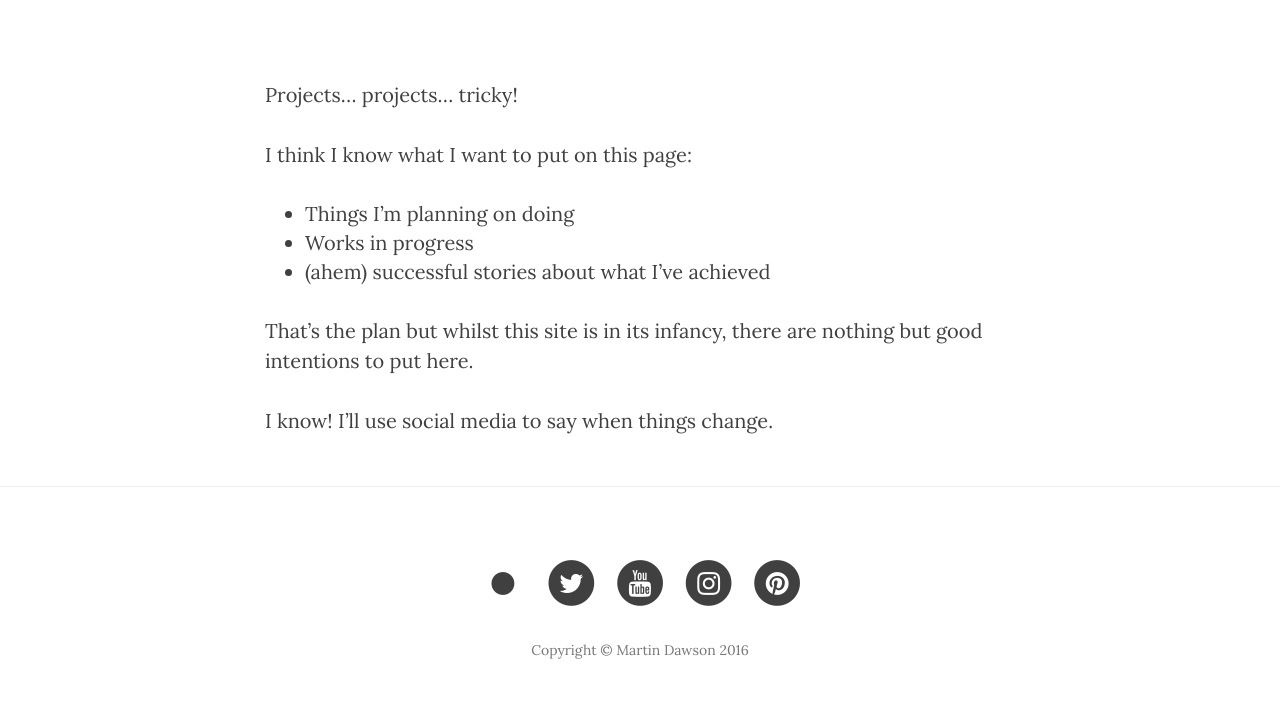
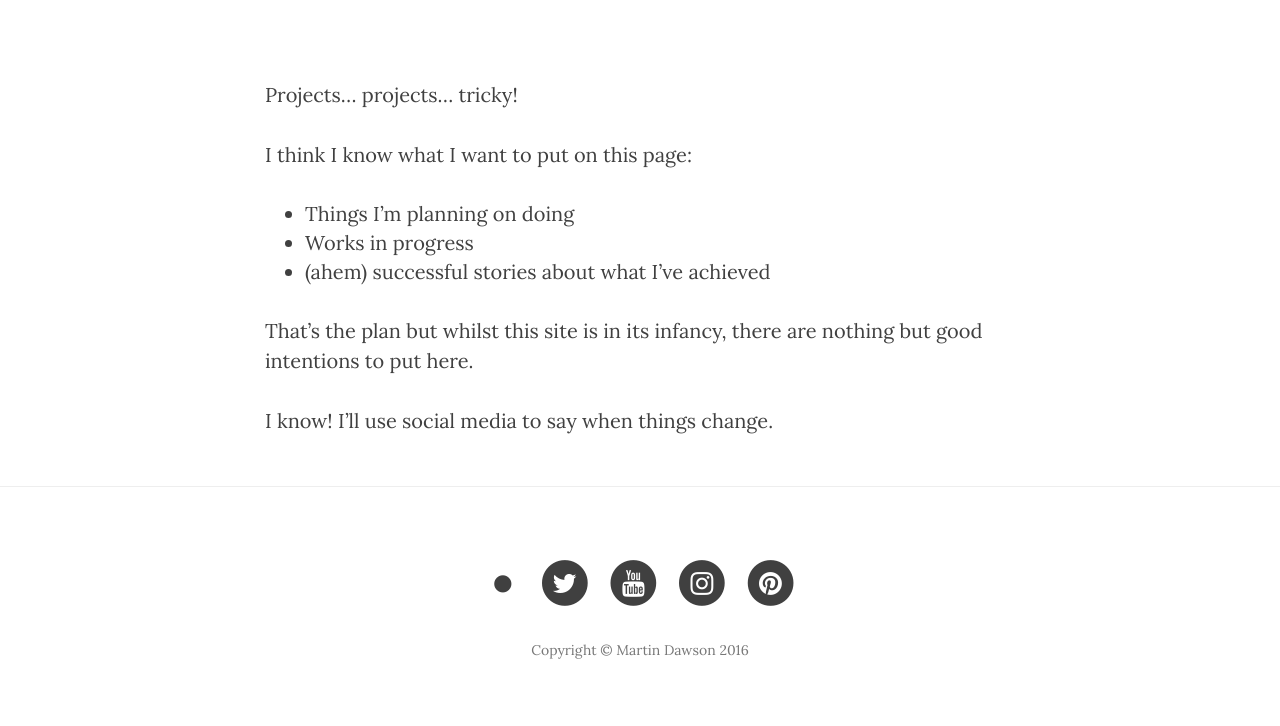
Before and after one commit to dawsneyland/formerdland, a Jekyll site: the page built from projects/index.html, in a window 1280 px wide. Shown: the part 448-1174 px from the top of the page. Built offline with Jekyll 4.4.1, drawn with Linux system fonts in a browser that asks for light colours; nearby versions of some CDN libraries.

Commit message:
Update footer.html

```diff
--- a/_includes/footer.html
+++ b/_includes/footer.html
@@ -6,9 +6,9 @@
                 <ul class="list-inline text-center">
                     <li>
                         <a href="{{ "/feed.xml" | prepend: site.baseurl }}">
-                            <span class="fa-stack fa-lg">
+                            <span class="fa-stack">
                                 <i class="fa fa-circle fa-stack-1x"></i>
-                                <i class="fa fa-rss fa-stack-lg fa-inverse"></i>
+                                <i class="fa fa-rss fa-inverse"></i>
                             </span>
                         </a>
                     </li>
```
